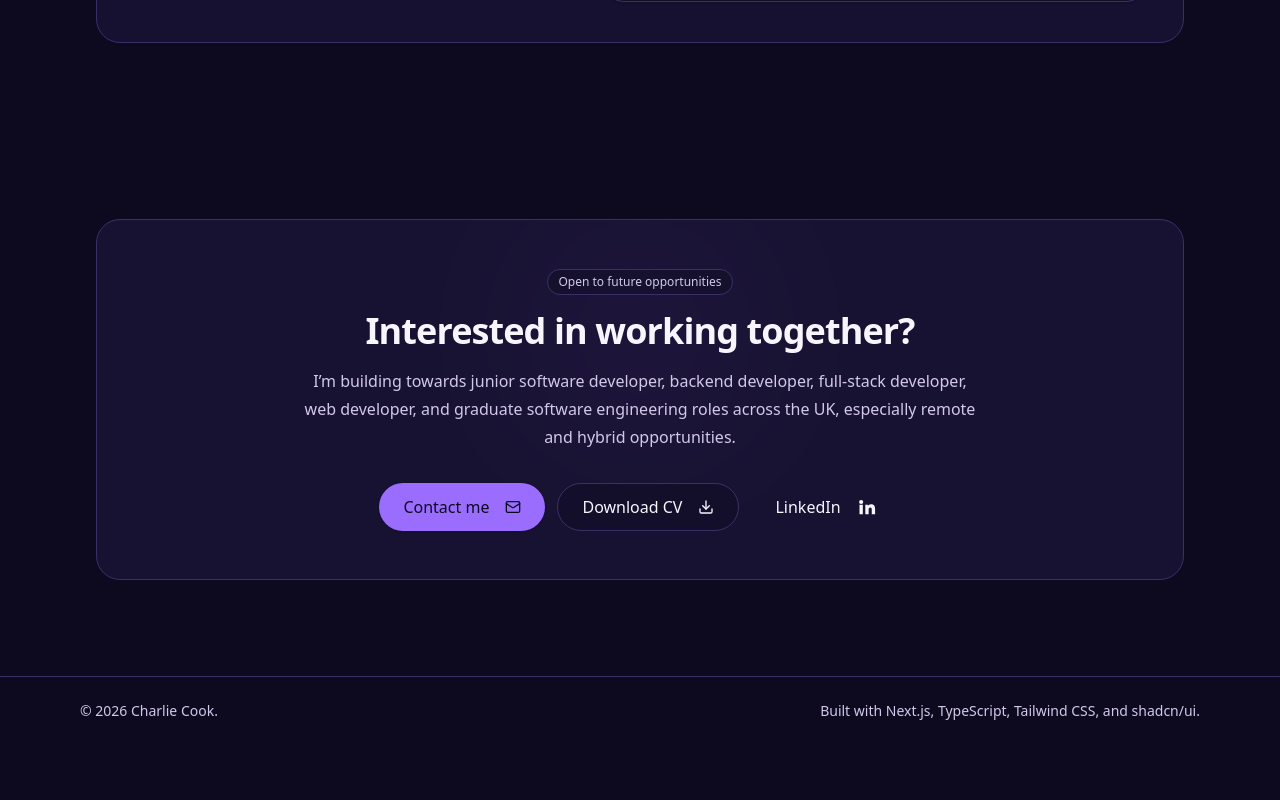
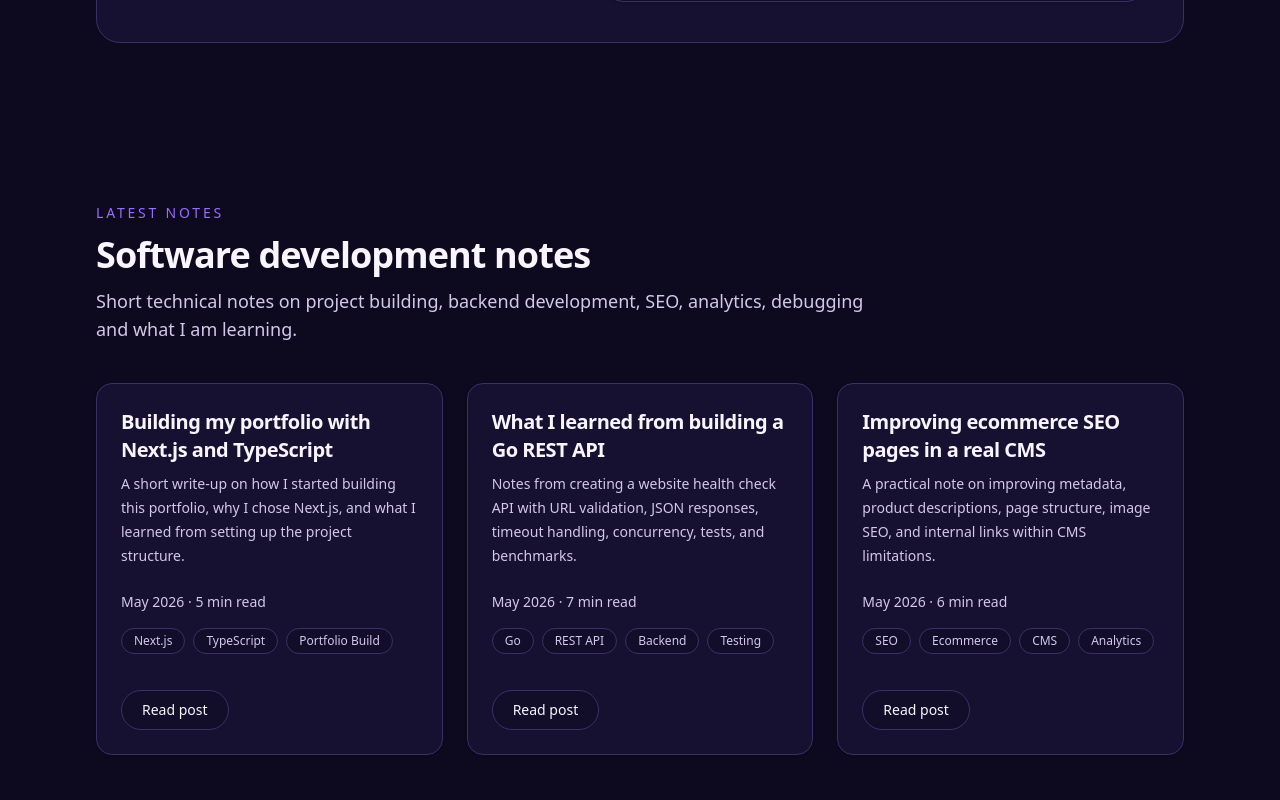
Before and after one commit to MrCook17/personal-portfolio, a Next.js app: page / in a window 1280 px wide. Shown: the part 4680-5480 px from the top of the page. Before the commit the page ends 5425 px from the top, so only its background shows below. Built offline with nearby package versions, Linux system fonts and the light colour scheme; no server answers.

Commit message:
forgot to add home.ts

```diff
--- a/src/content/home.ts
+++ b/src/content/home.ts
@@ -248,4 +248,32 @@ export type BlogPostPreview = {
   tags: string[];
 };
 
-export const latestBlogPosts: BlogPostPreview[] = [];
+export const latestBlogPosts: BlogPostPreview[] = [
+  {
+    title: "Building my portfolio with Next.js and TypeScript",
+    description:
+      "A short write-up on how I started building this portfolio, why I chose Next.js, and what I learned from setting up the project structure.",
+    href: "/blog",
+    date: "May 2026",
+    readingTime: "5 min read",
+    tags: ["Next.js", "TypeScript", "Portfolio Build"],
+  },
+  {
+    title: "What I learned from building a Go REST API",
+    description:
+      "Notes from creating a website health check API with URL validation, JSON responses, timeout handling, concurrency, tests, and benchmarks.",
+    href: "/blog",
+    date: "May 2026",
+    readingTime: "7 min read",
+    tags: ["Go", "REST API", "Backend", "Testing"],
+  },
+  {
+    title: "Improving ecommerce SEO pages in a real CMS",
+    description:
+      "A practical note on improving metadata, product descriptions, page structure, image SEO, and internal links within CMS limitations.",
+    href: "/blog",
+    date: "May 2026",
+    readingTime: "6 min read",
+    tags: ["SEO", "Ecommerce", "CMS", "Analytics"],
+  },
+];
```
